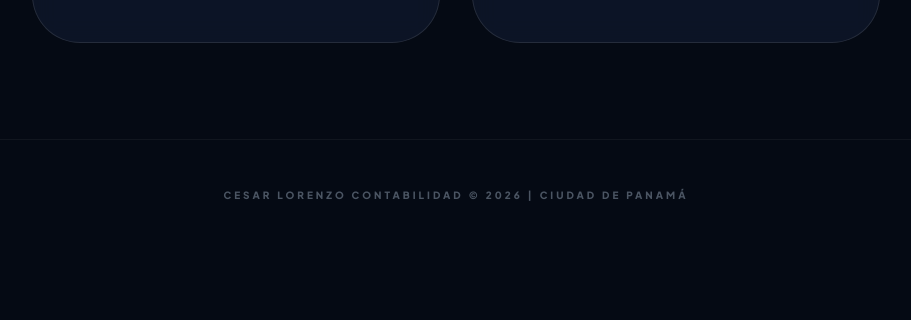
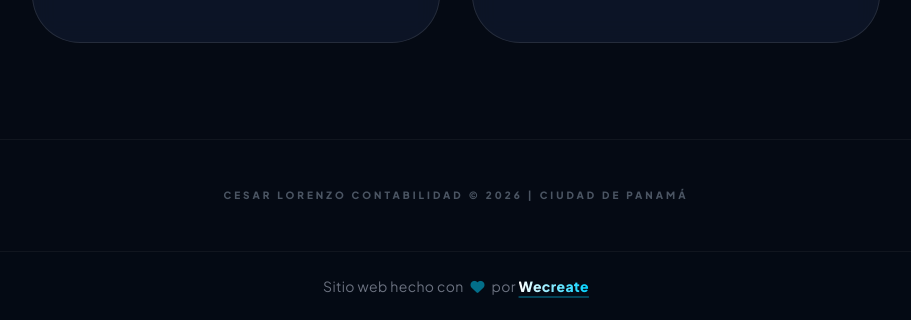
Before and after one commit to Lucer16/CesarLorenzo, a plain HTML site: page index.html in a window 1280 px wide. Shown: the part 2786-3106 px from the top of the page, without its empty margins (184-1095 px from the left). Before the commit the page ends 3037 px from the top, so only its background shows below. Drawn offline with nearby package versions, Linux system fonts and the light colour scheme.

Commit message:
Fix HTML encoding issues in index.html

```diff
--- a/index.html
+++ b/index.html
@@ -166,5 +166,23 @@
         </div>
     </a>
 
+    <div class="py-6 border-t border-white/5 bg-panama-dark/50">
+        <div class="container mx-auto px-6 text-center">
+            <p class="text-gray-500 text-sm tracking-wide">
+                Sitio web hecho con
+                <span class="inline-block animate-pulse text-accent-blue mx-1">
+                    <i class="fas fa-heart"></i>
+                </span>
+                por
+                <a href="https://wecreatebylucero.com/"
+                   target="_blank"
+                   rel="noopener noreferrer"
+                   class="font-extrabold text-transparent bg-clip-text bg-gradient-to-r from-white to-accent-blue hover:from-accent-blue hover:to-white transition-all duration-500 underline decoration-accent-blue/30 decoration-2 underline-offset-4">
+                    Wecreate
+                </a>
+            </p>
+        </div>
+    </div>
+
 </body>
 </html>
```
